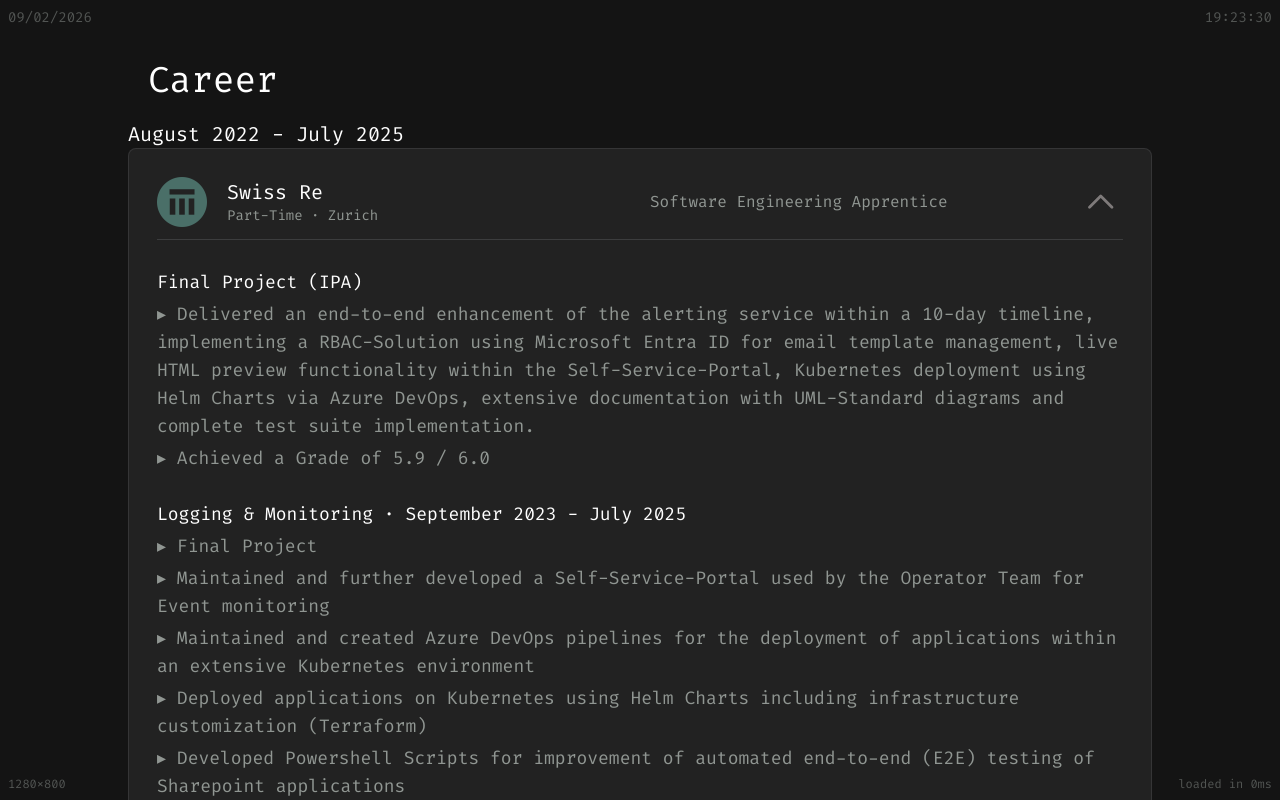
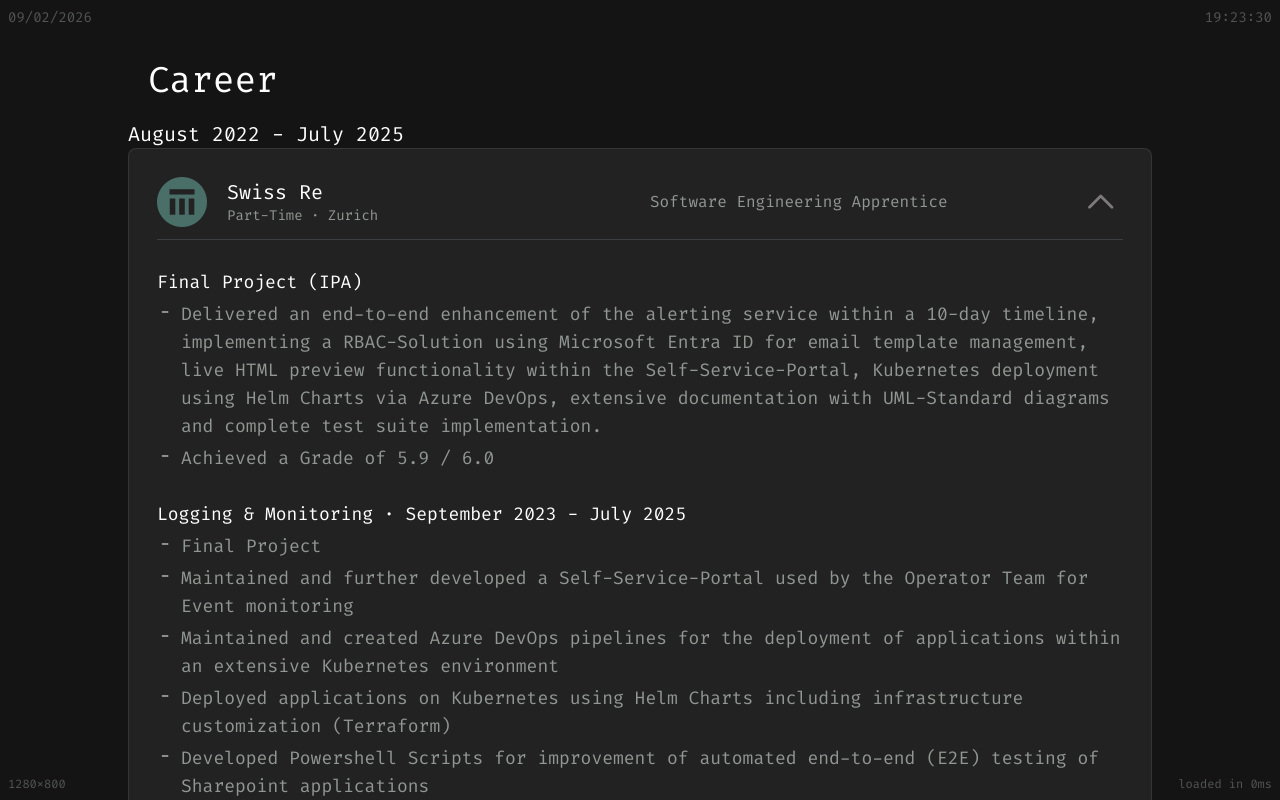
Before and after one commit to chris911e/portfolio-frontend, a React (Vite) app: page /experience in a window 1280 px wide. Both pictures are taken after a click on the element 640 px from the left and 257 px from the top of the page. Shown: the top 800 px of the page. Built offline with nearby package versions, Linux system fonts and the light colour scheme.

Commit message:
feat: added animated lil li indicator

```diff
--- a/src/components/Accordion/List.tsx
+++ b/src/components/Accordion/List.tsx
@@ -24,11 +24,26 @@
                         {
                             item.points.map((point, index) => (
                                 <li key={index} className="mt-1">
-                                    <CustomText
-                                        title={`▸ ${point}`}
-                                        size="lg"
-                                        color="secondaryText"
-                                    />
+                                    <span className="flex gap-2">
+                                        <span
+                                            aria-hidden="true"
+                                            className="
+                                                inline-flex
+                                                items-center
+                                                justify-center
+                                                mt-1 h-4 w-4
+                                                shrink-0
+                                                animate-pulse
+                                            "
+                                        >
+                                            -
+                                        </span>
+                                        <CustomText
+                                            title={`${point}`}
+                                            size="lg"
+                                            color="secondaryText"
+                                        />
+                                    </span>
                                 </li>
                             ))
                         }
```
